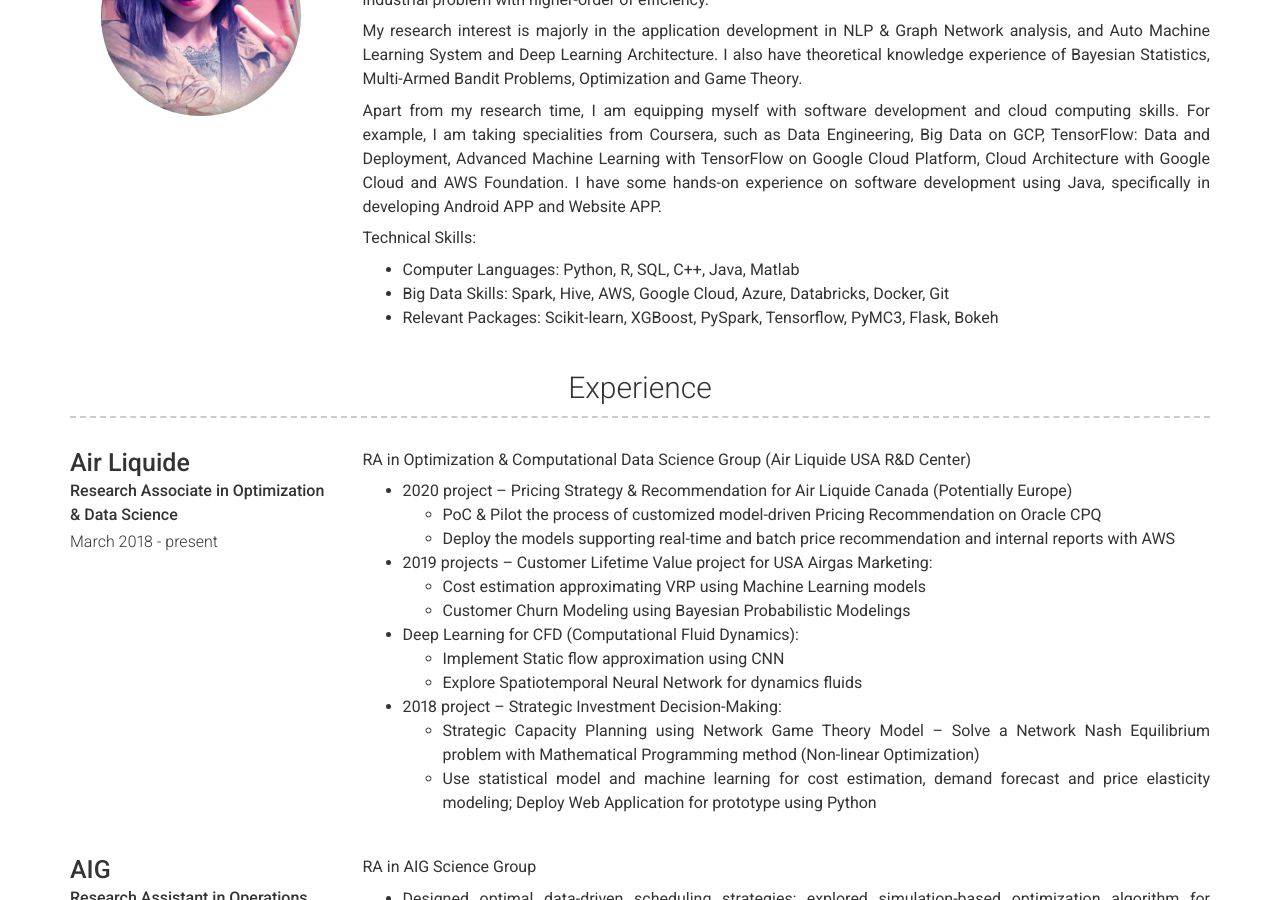
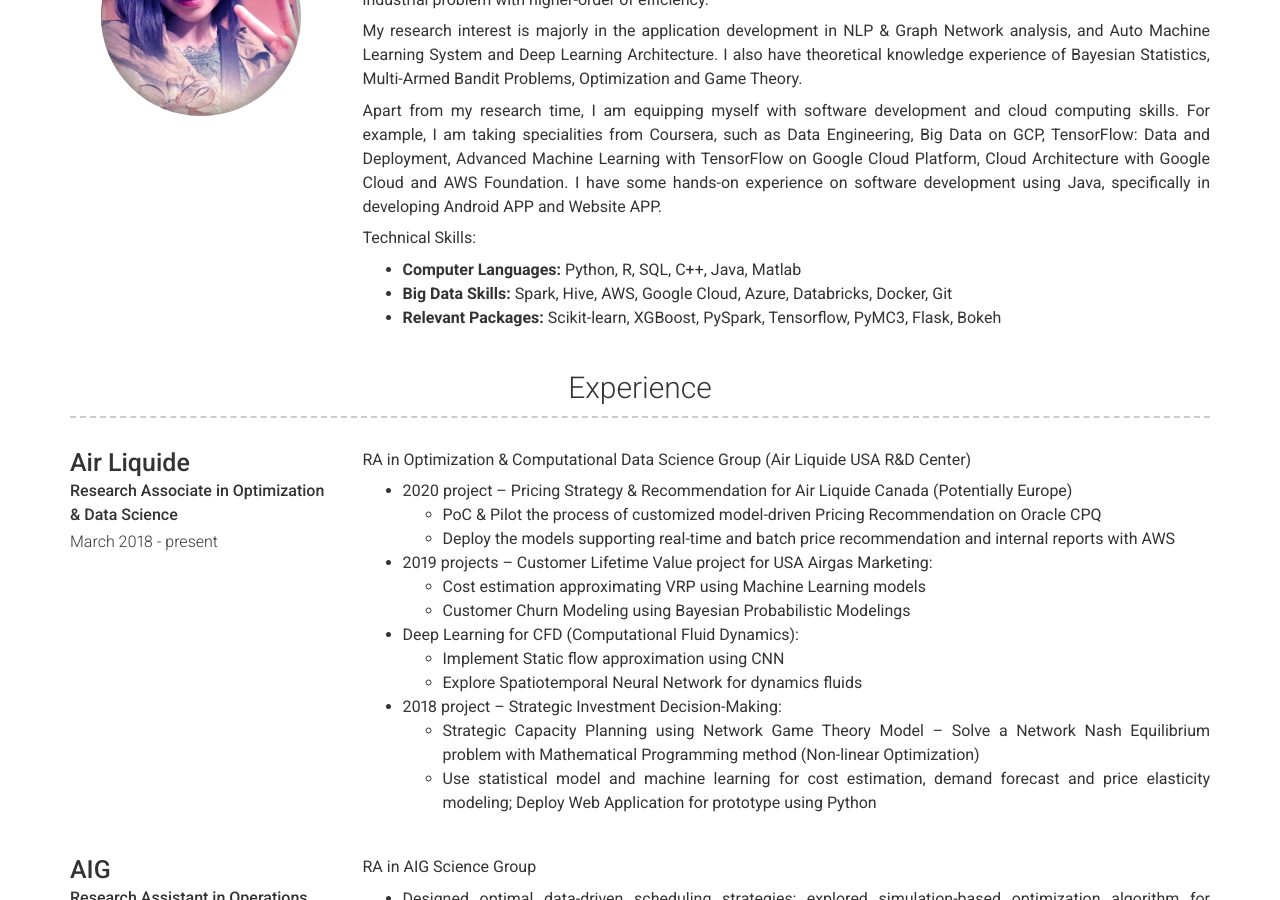
Before and after one commit to yilunchen27/yilunchen27.github.io, a Jekyll site: the page built from index.md, in a window 1280 px wide and 900 px high, scrolled down 363 px. Built offline with Jekyll 4.4.1, drawn with Linux system fonts in a browser that asks for light colours; nearby versions of some CDN libraries.

Commit message:
update resume

```diff
--- a/_config.yml
+++ b/_config.yml
@@ -54,9 +54,9 @@ about_content: | # this will include new lines to allow paragraphs
       Apart from my research time, I am equipping myself with software development and cloud computing skills. For example, I am taking specialities from Coursera, such as Data Engineering, Big Data on GCP, TensorFlow: Data and Deployment, Advanced Machine Learning with TensorFlow on Google Cloud Platform, Cloud Architecture with Google Cloud and AWS Foundation. I have some hands-on experience on software development using Java, specifically in developing Android APP and Website APP.
 
       Technical Skills:
-        - Computer Languages: Python, R, SQL, C++, Java, Matlab
-        - Big Data Skills: Spark, Hive, AWS, Google Cloud, Azure, Databricks, Docker, Git
-        - Relevant Packages: Scikit-learn, XGBoost, PySpark, Tensorflow, PyMC3, Flask, Bokeh
+        - **Computer Languages:** Python, R, SQL, C++, Java, Matlab
+        - **Big Data Skills:** Spark, Hive, AWS, Google Cloud, Azure, Databricks, Docker, Git
+        - **Relevant Packages:** Scikit-learn, XGBoost, PySpark, Tensorflow, PyMC3, Flask, Bokeh
 #   Write an awesome description about yourself here, this supports markdown, so you can add [links](http://foobar.com) and highlight things <mark>like this</mark>.
 #
 #   You can even add paragraphs by using empty lines like this and add anything else markdown supports such as
@@ -70,11 +70,11 @@ about_content: | # this will include new lines to allow paragraphs
 # More Section
 more_title: Publication and Machine Learning Projects
 more_content: | # this will include new lines to allow paragraphs
-        CNN on CFD static flow images
+        **CNN on CFD static flow images**
 
-        AutoML on Graph Neural Network
+        **AutoML on Graph Neural Network**
 
-        Knowledge Graph in NLP
+        **Knowledge Graph in NLP**
 
 
 
```
